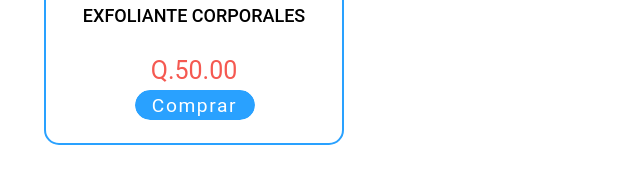
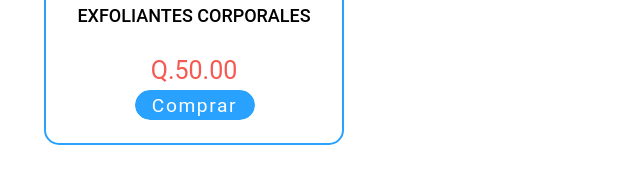
Before and after one commit to CorderoStore/menu, a plain HTML site: page index.html in a window 1280 px wide. Shown: the part 5934-6109 px from the top of the page, 272-912 px from the left. Drawn offline with Linux system fonts and the light colour scheme.

Commit message:
Update index.html

```diff
--- a/index.html
+++ b/index.html
@@ -679,7 +679,7 @@
 			</div>
 
 			<div class="card-text">
-				<h4>EXFOLIANTE CORPORALES</h4>
+				<h4>EXFOLIANTES CORPORALES</h4>
 
 				<h3 style="margin-top: 30px">Q.50.00</h3>
 			</div>
```
